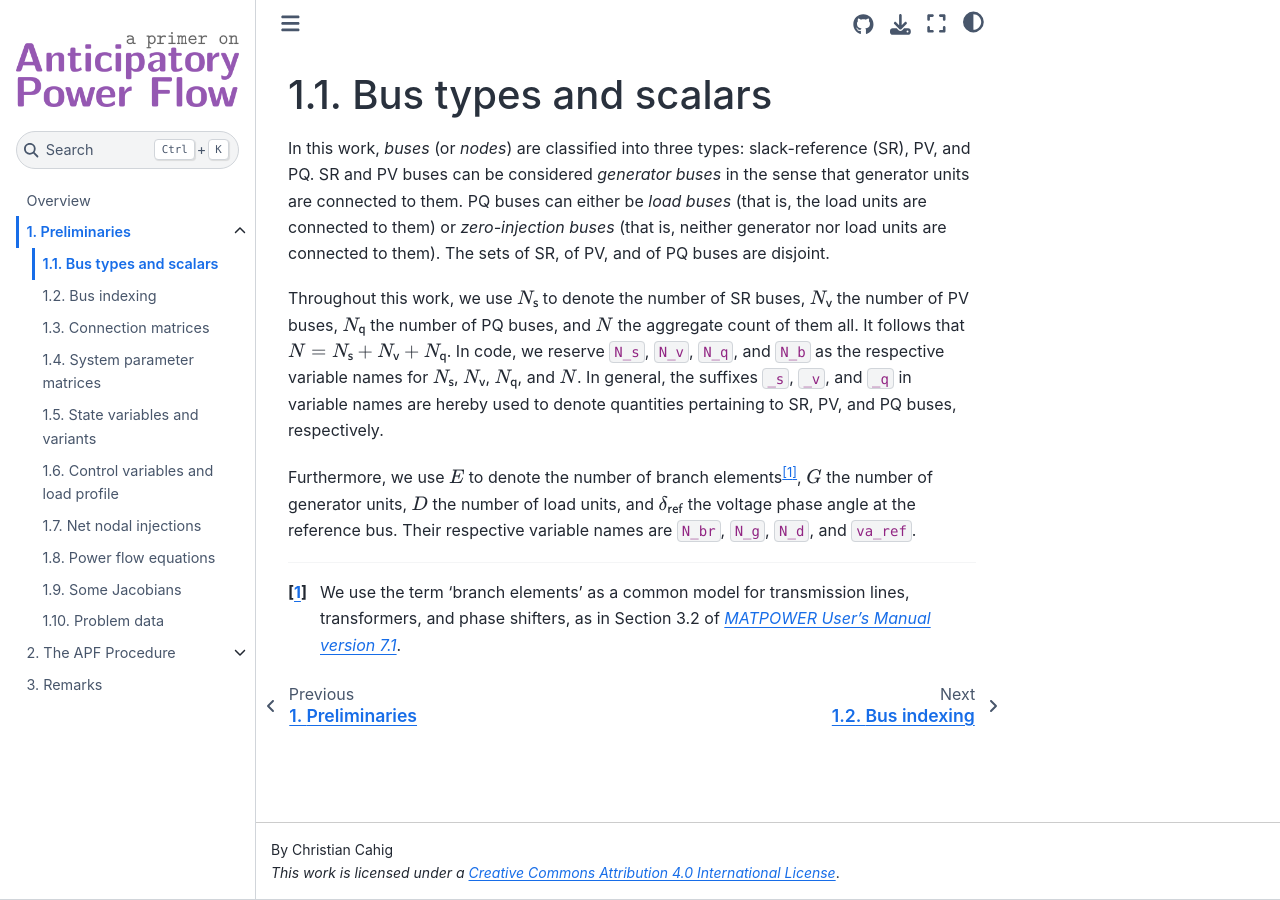
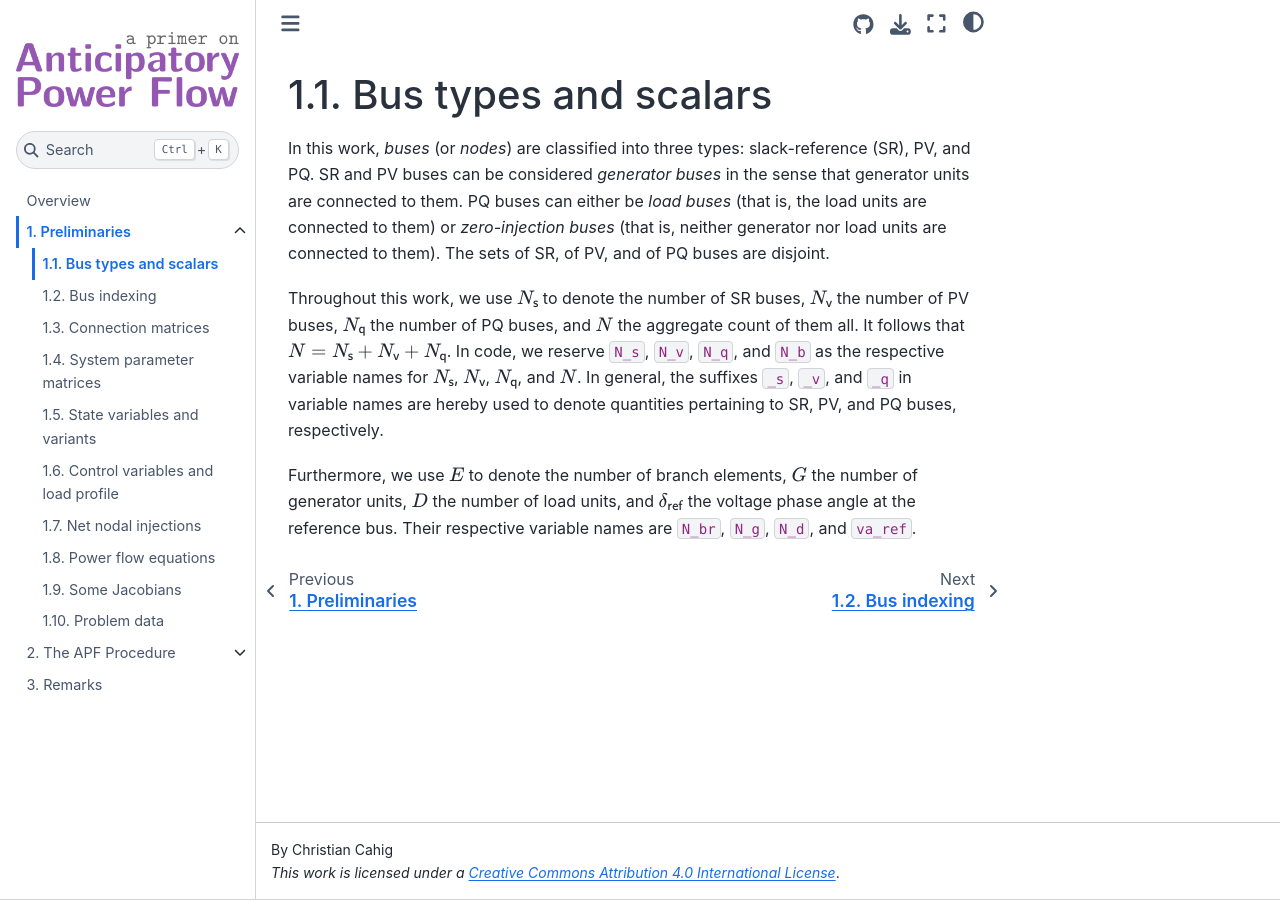
Before and after one commit to christian-cahig/apf-primer, a Jupyter Book: the page built from preliminaries/bus-types-and-scalars.md, in a window 1280 px wide. Built offline with Jupyter Book 1.0.4 settings and Sphinx 7.4.7 and the Sphinx Book theme 1.1.4, drawn with Linux system fonts in a browser that asks for light colours.

Commit message:
Update section "Bus types and scalars"

```diff
--- a/preliminaries/bus-types-and-scalars.md
+++ b/preliminaries/bus-types-and-scalars.md
@@ -29,13 +29,9 @@ In general, the suffixes `_s`, `_v`, and `_q` in variable names
 are hereby used to denote quantities pertaining to SR, PV, and PQ buses, respectively.
 
 Furthermore, we use
-$E$ to denote the number of branch elements[^about-branch-elems],
+$E$ to denote the number of branch elements,
 $G$ the number of generator units,
 $D$ the number of load units, and
 $\delta_{ \mathsf{ref} }$ the voltage phase angle at the reference bus.
 Their respective variable names are
 `N_br`, `N_g`, `N_d`, and `va_ref`.
-
-[^about-branch-elems]: We use the term 'branch elements' as a common model for
-transmission lines, transformers, and phase shifters, as in Section 3.2 of
-[*MATPOWER User's Manual version 7.1*](https://matpower.org/docs/MATPOWER-manual-7.1.pdf).
```
